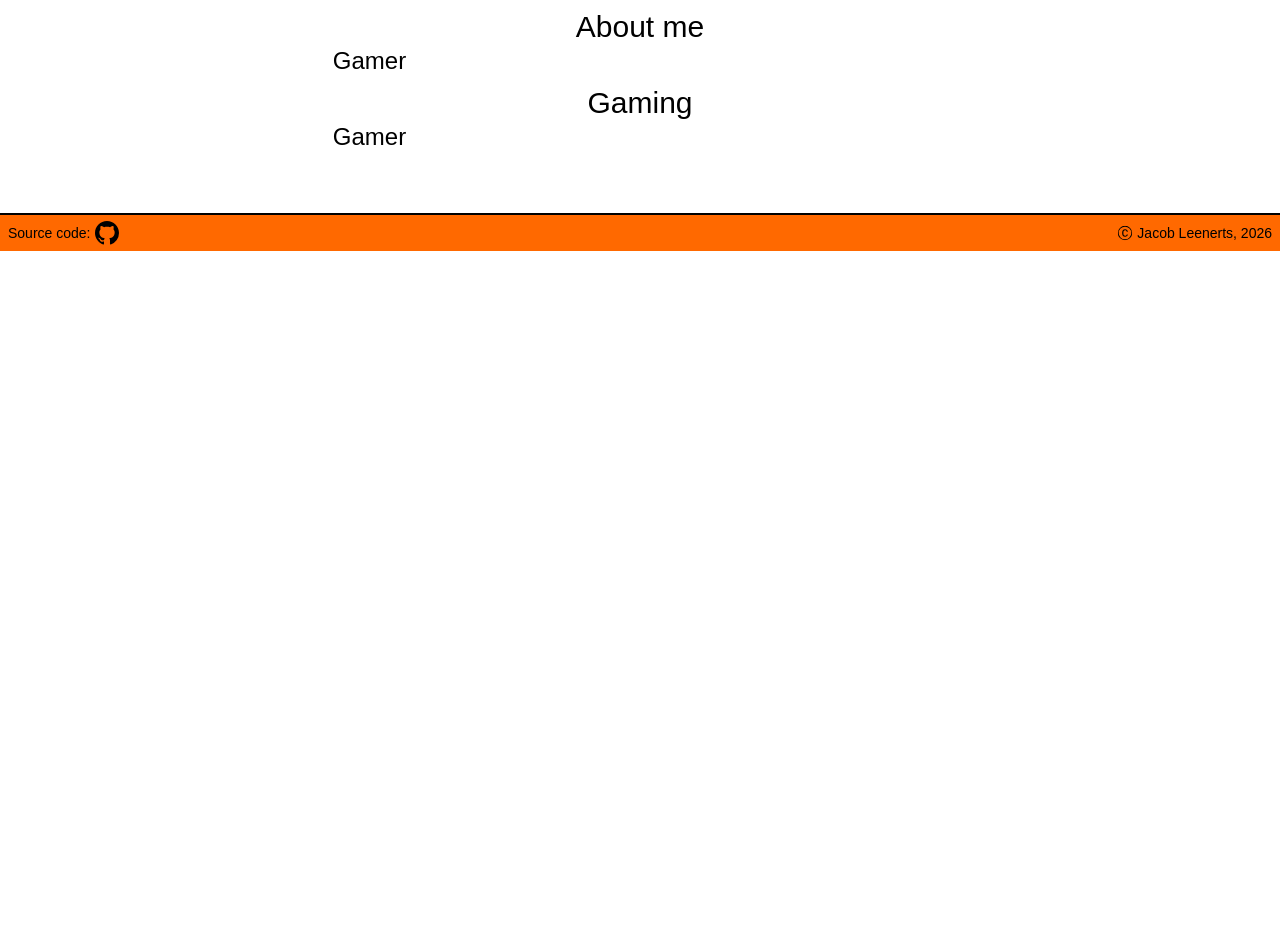
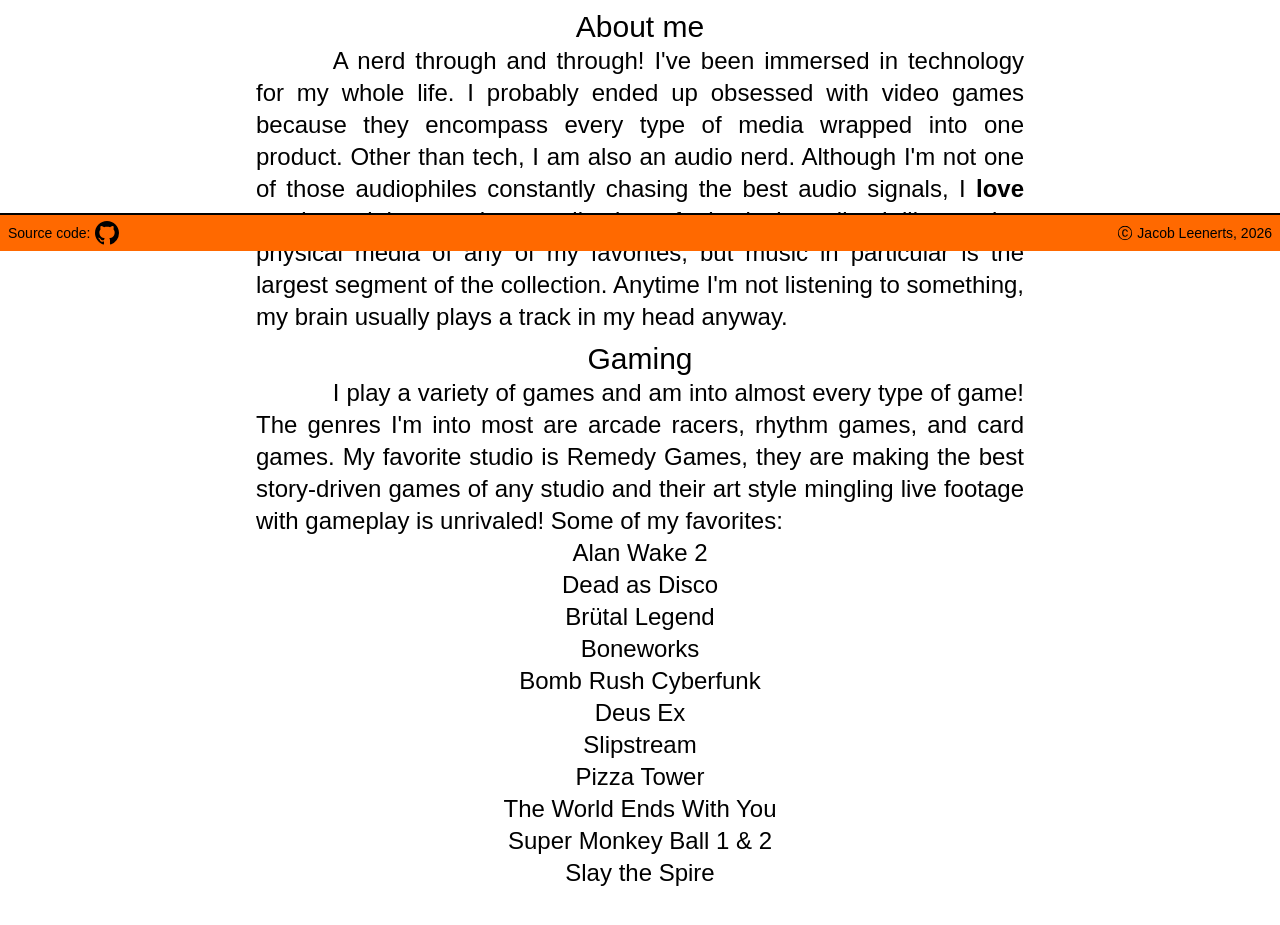
Before and after one commit to jleenerts/zozsite, a Next.js app: page /about in a window 1280 px wide. Shown: the part 549-1474 px from the top of the page. Before the commit the page ends 800 px from the top, so only its background shows below. Built offline with nearby package versions, Linux system fonts and the light colour scheme; a web font is replaced by a local one.

Commit message:
more text sir

```diff
--- a/app/about/page.tsx
+++ b/app/about/page.tsx
@@ -38,7 +38,13 @@
             </div>
             <div>
                <p className="indent-[10%]">
-                  Gamer
+                  A nerd through and through! I've been immersed in technology for my whole life. I probably ended
+                  up obsessed with video games because they encompass every type of media wrapped into one product.
+                  Other than tech, I am also an audio nerd. Although I'm not one of those audiophiles constantly
+                  chasing the best audio signals, I <b>love</b> music and have a huge collection of physical media.
+                  I like getting physical media of any of my favorites, but music in particular is the largest
+                  segment of the collection. Anytime I'm not listening to something, my brain usually plays a track
+                  in my head anyway.
                </p>
             </div>
          </section>
@@ -46,10 +52,26 @@
             <div className="flex justify-center text-2xl xl:text-3xl">
                <p>Gaming</p>
             </div>
-            <div>
+            <div className="flex flex-col justify-center place-items-center">
                <p className="indent-[10%]">
-                  Gamer
+                  I play a variety of games and am into almost every type of game! The genres I'm into most
+                  are arcade racers, rhythm games, and card games. My favorite studio is Remedy Games,
+                  they are making the best story-driven games of any studio and their art style mingling
+                  live footage with gameplay is unrivaled! Some of my favorites:
                </p>
+               <ul className="flex flex-col place-items-center">
+                  <li>Alan Wake 2</li>
+                  <li>Dead as Disco</li>
+                  <li>Brütal Legend</li>
+                  <li>Boneworks</li>
+                  <li>Bomb Rush Cyberfunk</li>
+                  <li>Deus Ex</li>
+                  <li>Slipstream</li>
+                  <li>Pizza Tower</li>
+                  <li>The World Ends With You</li>
+                  <li>Super Monkey Ball 1 & 2</li>
+                  <li>Slay the Spire</li>
+               </ul>
             </div>
          </section>
       </div>
```
